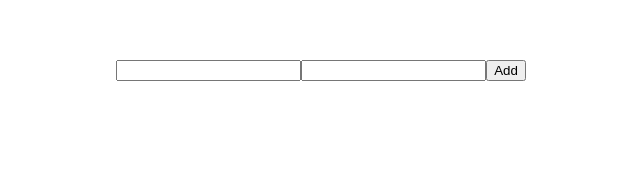
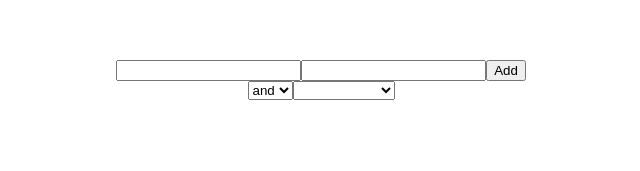
Before and after one commit to Lifwill/logic, a Vue app: page / in a window 1280 px wide. Shown: the top 171 px of the page, without its empty margins (319-959 px from the left). Built offline with nearby package versions, Linux system fonts and the light colour scheme.

Commit message:
Add the component and objects to create formulas

```diff
--- a/src/App.vue
+++ b/src/App.vue
@@ -1,5 +1,6 @@
 <template>
-  <VariableManager :variables="[...variables]" @variablesChanged="variablesChanged"/>
+  <VariableManager :variables="[...variables]" @variablesChanged="variablesChanged"/><br />
+  <FormulaCreator :formula="{...this.formula}" :variables="variables" @formulaChanged="formulaChanged"/>
   <VariableTable :variables="[...variables]" @variablesChanged="variablesChanged"/>
 </template>
 
@@ -7,23 +8,32 @@
 import { defineComponent } from 'vue';
 import VariableManager, {Variable} from './components/VariableManager.vue';
 import VariableTable from './components/VariableTable.vue';
+import FormulaCreator, {Formula, LogicalOperator  } from './components/FormulaCreator.vue';
 
 export default defineComponent({
   name: 'App',
   components: {
     VariableManager,
     VariableTable,
+    FormulaCreator,
   },
   data(){
     return {
       variables: [] as Array<Variable>,
       title: '',
       description: '',
+      formula: {
+        operator: LogicalOperator.and,
+        elements: [] as Array<Formula | string>,
+      },
     }
   },
   methods : {
     variablesChanged(curVariables:Variable[]) {
       this.variables = curVariables;
+    },
+    formulaChanged(formula: Formula, index:number) {
+      this.formula = formula;
     }
   }
 })
--- /dev/null
+++ b/src/components/FormulaCreator.vue
@@ -0,0 +1,113 @@
+<template>
+<div>
+  <input v-show="index > -1" :value="this.formula.name" placeholder="Optional sub-formula name" @blur="formulaNameChanged($event.target.value)"/>
+  <select @change="operatorChanged($event.target.value)">
+    <option :value="LogicalOperator.and">
+      and
+    </option>
+    <option :value="LogicalOperator.or">
+      or
+    </option>
+  </select>
+    <span v-for="(element, index) in this.formula.elements" :key="index">
+      <span v-if="typeof element === 'string'"> {{element}} </span>
+      <span v-else>
+        <FormulaCreator :variables="this.variables" :formula="element" :index="index" @formulaChanged="formulaChanged" />
+      </span>
+      <span v-if="index + 1 < this.formula.elements.length">{{" "}}{{LogicalOperator[this.formula.operator]}}{{" "}}</span>
+    </span>
+  <select @change="addVariable($event.target.value)"  v-model="resetSelected">
+    <option value=""/>
+    <option v-for="(variable, index) in this.variables" :key="index" :value="variable.title" >
+      {{variable.title}}
+    </option>
+    <option value="__FORMULA__" key="__FORMULA__">
+      New Formula
+      </option>
+  </select>
+  </div>
+</template>
+
+
+<script lang="ts">
+import { defineComponent, PropType } from 'vue';
+import { Variable} from './VariableManager.vue';
+/**
+ * The formula object identifies a logical section that applies an operator on the list of elements
+ * The name may be included to ease the readability of a rule
+ */
+export interface Formula {
+  operator:LogicalOperator;
+  elements:Array<Formula|string>;
+  name?:string;
+}
+
+export enum LogicalOperator {
+  and,
+  or,
+}
+/**
+ * The formula creator is a component that allows to create simple formulas formed by 'or' and 'and' operators.
+ */
+export default defineComponent({
+  name: 'FormulaCreator',
+  data() {
+    return {
+      resetSelected: "",
+      LogicalOperator : LogicalOperator
+    }
+  },
+  props: {
+    formula: {
+      type: Object as PropType<Formula>,
+      required : true,
+    },
+    variables: {
+      type : Array as PropType<Array<Variable>>,
+      required: true,
+    },
+    index: {
+      type: Number,
+      required:false,
+      default : -1,
+    }
+  },
+  methods:{
+    operatorChanged(newValue: string) {
+      this.$emit('formulaChanged', {...this.formula, operator:newValue});
+    },
+    addVariable(newValue: string) {
+      this.resetSelected = "";
+      let addedValue:string|Formula;
+      if (newValue === '__FORMULA__') {
+        addedValue = {
+          name: undefined,
+          operator: LogicalOperator.and,
+          elements: []
+        }
+      } else {
+        addedValue = newValue;
+      }
+      this.$emit('formulaChanged', {...this.formula, elements: [...this.formula.elements, addedValue]}, this.index);
+    },
+    formulaChanged(formula: Formula, index:number) {
+      const newElements = [...this.formula.elements];
+      newElements[index] = formula;
+      this.$emit('formulaChanged', {...this.formula, elements: newElements }, this.index);
+    },
+    formulaNameChanged(formulaName:string) {
+      this.$emit('formulaChanged', {...this.formula, name: formulaName }, this.index);
+    }
+  },
+  computed:{
+    isAnd():boolean{
+      return this.formula.operator == LogicalOperator.and;
+    },
+    isOr():boolean{
+      return !this.isAnd;
+    }
+  },
+  watch: {
+  }
+})
+</script>
```
